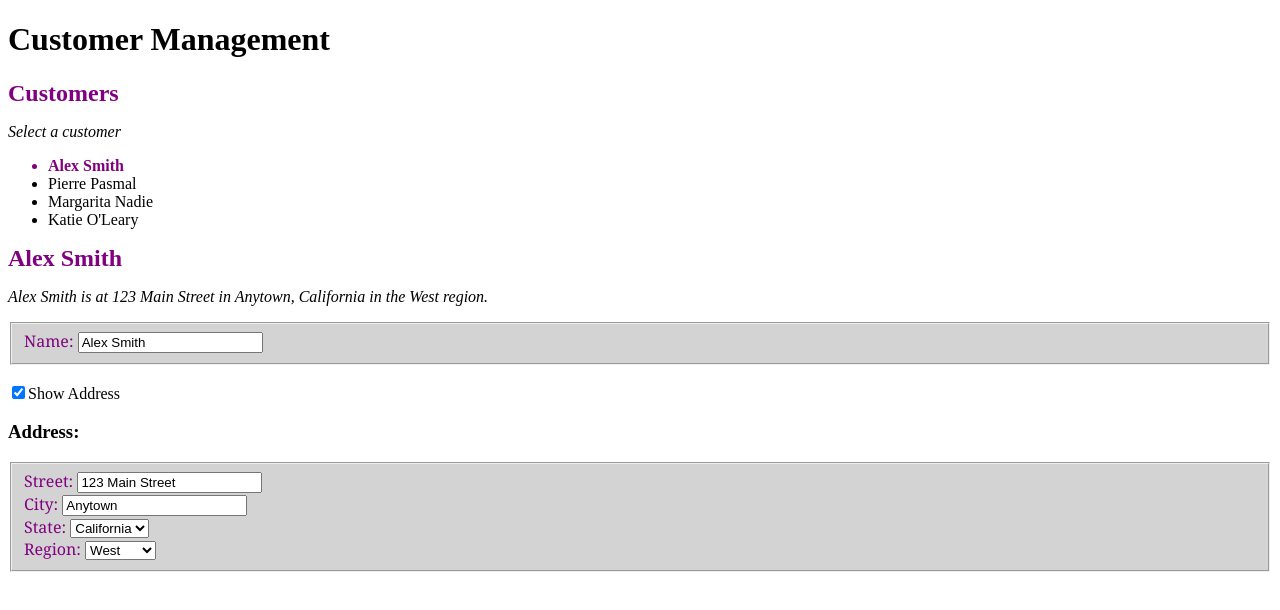
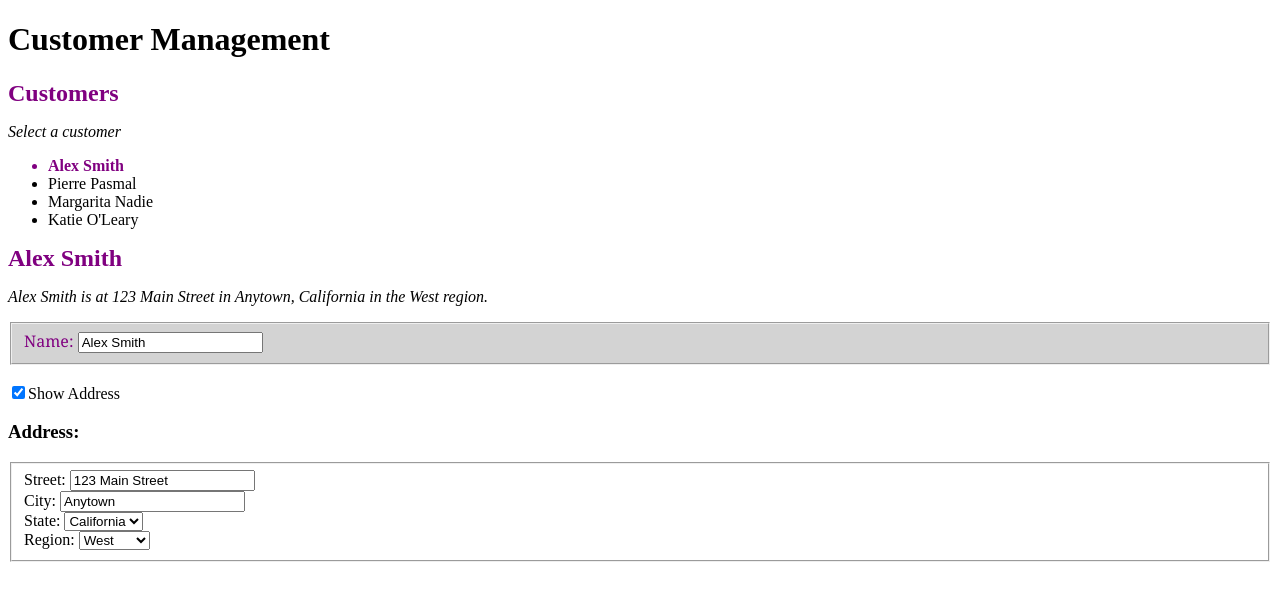
Before and after one commit to ZachParris/ps-Customer, an Angular app: page / in a window 1280 px wide. Shown: the top 610 px of the page. Built offline with nearby package versions, Linux system fonts and the light colour scheme.

Commit message:
seperated address component

```diff
--- /dev/null
+++ b/src/app/address.component.html
@@ -0,0 +1,23 @@
+<h3>Address:</h3>
+<fieldset>
+    <label>
+        Street:
+      <input [(ngModel)]="address.street">
+      </label><br/>
+    <label>
+        City:
+        <input [(ngModel)]="address.city">
+        </label>
+    <label><br/>
+        State:
+        <select [(ngModel)]="address.state">
+          <option *ngFor="let state of states">{{state}}</option>
+        </select>
+      </label>
+    <label><br/>
+        Region:
+        <select [(ngModel)]="address.region">
+          <option *ngFor="let region of regions">{{region}}</option>
+        </select>
+      </label>
+</fieldset>
--- /dev/null
+++ b/src/app/address.component.ts
@@ -0,0 +1,14 @@
+import { Component, Input } from '@angular/core';
+
+import { Customer } from './model';
+
+@Component({
+    moduleId: module.id,
+    selector: 'my-address',
+    templateUrl: 'address.component.html'
+})
+export class AddressComponent {
+    @Input() address: Address;
+    regions = ['West', 'East', 'North', 'South', 'Midwest'];
+    states = ["California", "Quebec", "Jalisco", "Illinois"];
+}
--- a/src/app/app.module.ts
+++ b/src/app/app.module.ts
@@ -6,10 +6,12 @@ import { HttpModule } from '@angular/http';
 import { AppComponent } from './app.component';
 import {CustomerListComponent} from './customer-list.component';
 import {CustomerDetailComponent} from './customer-detail.component';
+import {AddressComponent} from './address.component';
 
 @NgModule({
   declarations: [
     AppComponent,
+    AddressComponent,
     CustomerListComponent,
     CustomerDetailComponent
   ],
--- a/src/app/customer-detail.component.html
+++ b/src/app/customer-detail.component.html
@@ -13,27 +13,5 @@
 <label><input type="checkbox" [(ngModel)]="showAddress">Show Address</label>
 
 <div *ngIf="showAddress">
-  <h3>Address:</h3>
-  <fieldset>
-    <label>
-        Street:
-      <input [(ngModel)]="customer.address.street">
-      </label><br/>
-    <label>
-        City:
-        <input [(ngModel)]="customer.address.city">
-        </label>
-    <label><br/>
-        State:
-        <select [(ngModel)]="customer.address.state">
-          <option *ngFor="let state of states">{{state}}</option>
-        </select>
-      </label>
-    <label><br/>
-        Region:
-        <select [(ngModel)]="customer.address.region">
-          <option *ngFor="let region of regions">{{region}}</option>
-        </select>
-      </label>
-  </fieldset>
+ <my-address [address]="customer.address"></my-address>
 </div>
--- a/src/app/customer-detail.component.ts
+++ b/src/app/customer-detail.component.ts
@@ -10,9 +10,6 @@ import { Customer } from './model';
 
 
 export class CustomerDetailComponent  {
-  regions = ['West', 'East', 'North', 'South', 'Midwest'];
-  states = ["California", "Quebec", "Jalisco", "Illinois"]
-
   @Input() customer: Customer;
 
   showAddress = true;
```
